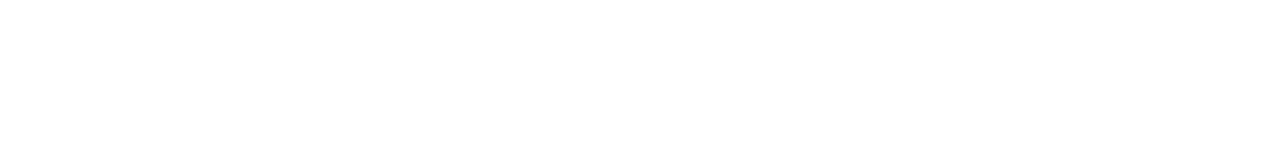
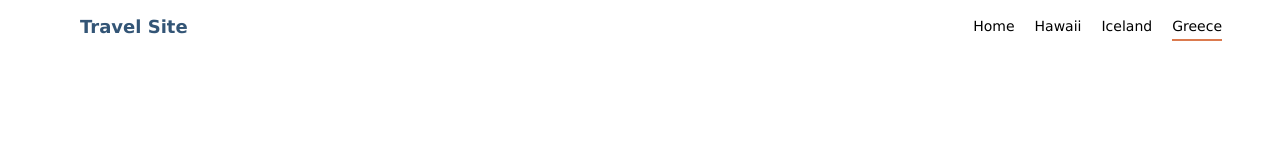
Before and after one commit to cmsanchezg/carlos-sanchez-travelsite-scss, a plain HTML site: page pages/greece.html in a window 1280 px wide. Drawn offline with Linux system fonts and the light colour scheme.

Commit message:
create nav bar for all HTML pages and SCSS styles

```diff
--- a/css/global.scss
+++ b/css/global.scss
@@ -0,0 +1,39 @@
+body {
+    font-family: Verdana, Geneva, Tahoma, sans-serif;
+    margin: 0px;
+}
+
+.nav {
+    background-color: #ffffff;
+    display: flex;
+    justify-content: space-between;
+    padding: 1rem 5rem;
+    position: fixed;
+    top: 0;
+    width: 90vw;
+
+    &__text {
+        color: #335576;
+        font-size: 18px;
+        font-weight: 700;
+        text-decoration: none;
+    }
+
+    &__links {
+        display: flex;
+        list-style: none;
+        margin: 0px;
+    }
+
+    &__item > a {
+        color: black;
+        font-size: 14px;
+        margin: 0px 10px;
+        padding-bottom: 5px;
+        text-decoration: none;
+    }
+
+    &__item--active {
+        border-bottom: 2.5px solid #db7a4e;
+    }
+}
--- a/index.html
+++ b/index.html
@@ -0,0 +1,26 @@
+<!DOCTYPE html>
+<html lang="en">
+<head>
+    <meta charset="UTF-8">
+    <meta http-equiv="X-UA-Compatible" content="IE=edge">
+    <meta name="viewport" content="width=device-width, initial-scale=1.0">
+    <link rel="stylesheet" href="./css/global.css">
+    <link rel="stylesheet" href="./css/main.css">
+    <title>Travel Site - Home</title>
+</head>
+<body>
+
+    <nav class="nav">
+        <div class="nav__logo">
+            <a class="nav__text" href="./index.html">Travel Site</a>
+        </div>
+        <ul class="nav__links">
+            <li class="nav__item"><a class="nav__item--active" href="./index.html">Home</a></li>
+            <li class="nav__item"><a href="./pages/hawaii.html">Hawaii</a></li>
+            <li class="nav__item"><a href="./pages/iceland.html">Iceland</a></li>
+            <li class="nav__item"><a href="./pages/greece.html">Greece</a></li>
+        </ul>
+    </nav>
+
+</body>
+</html>
--- a/pages/greece.html
+++ b/pages/greece.html
@@ -0,0 +1,26 @@
+<!DOCTYPE html>
+<html lang="en">
+<head>
+    <meta charset="UTF-8">
+    <meta http-equiv="X-UA-Compatible" content="IE=edge">
+    <meta name="viewport" content="width=device-width, initial-scale=1.0">
+    <link rel="stylesheet" href="../css/global.css">
+    <link rel="stylesheet" href="../css/destinations.css">
+    <title>Travel Site - Greece</title>
+</head>
+<body>
+
+    <nav class="nav">
+        <div class="nav__logo">
+            <a class="nav__text" href="../index.html">Travel Site</a>
+        </div>
+        <ul class="nav__links">
+            <li class="nav__item"><a href="../index.html">Home</a></li>
+            <li class="nav__item"><a href="./hawaii.html">Hawaii</a></li>
+            <li class="nav__item"><a href="./iceland.html">Iceland</a></li>
+            <li class="nav__item"><a class="nav__item--active" href="./greece.html">Greece</a></li>
+        </ul>
+    </nav>
+
+</body>
+</html>
```
Also changed, not shown: pages/hawaii.html (+26 -0 lines), pages/iceland.html (+26 -0 lines), css/global.css, 1 other file.
